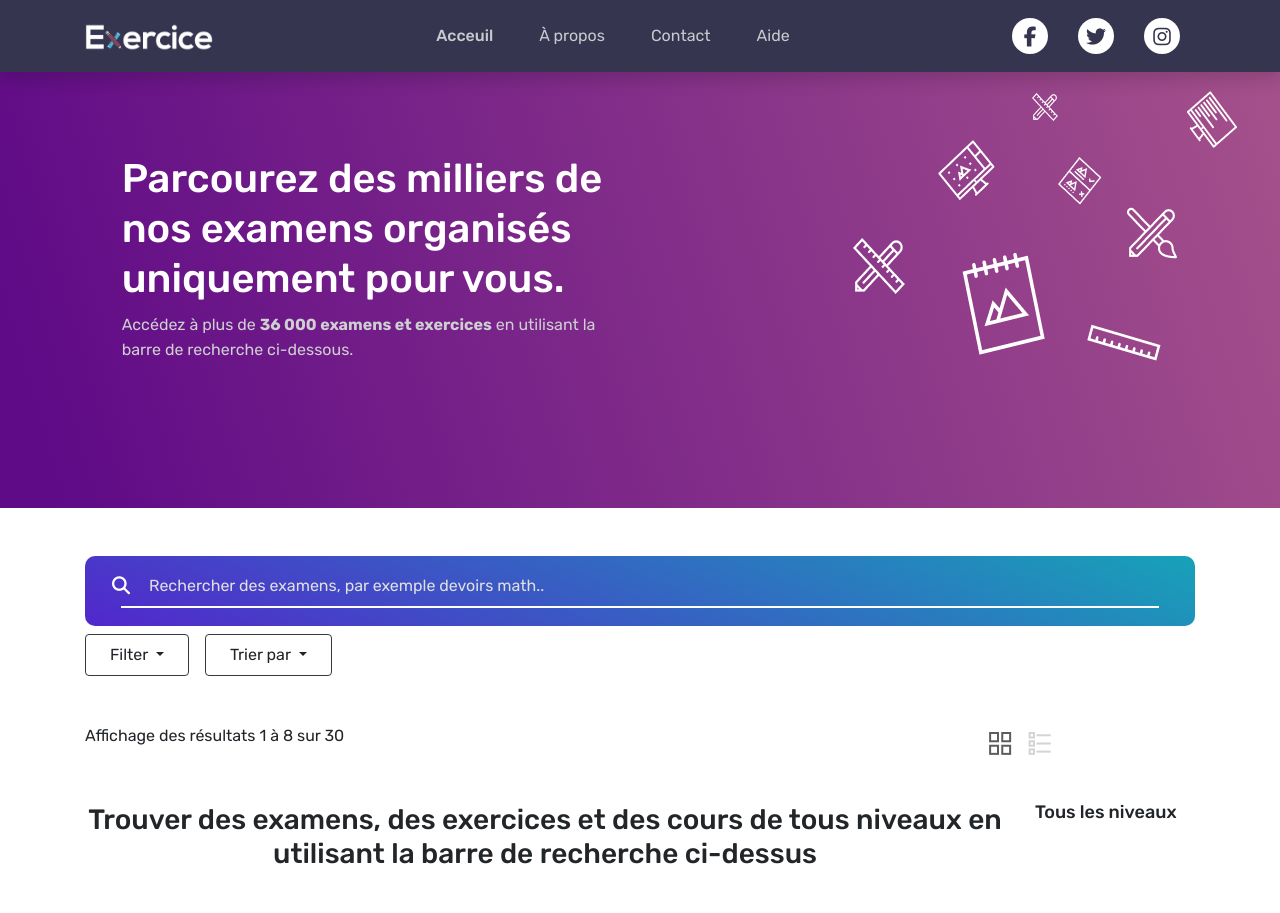
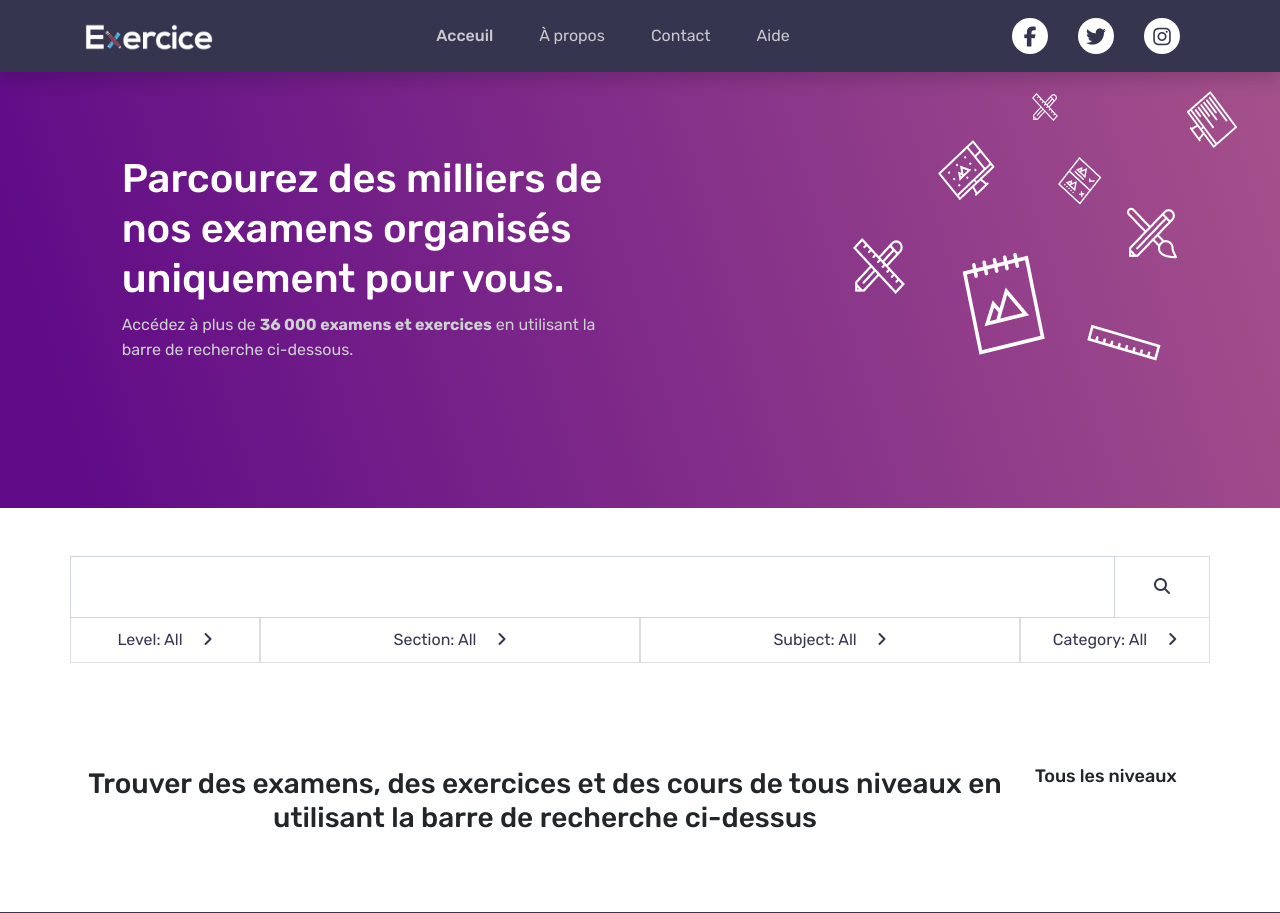
Before and after one commit to a-araari/exam, a Django app: page /search/ in a window 1280 px wide. Shown: the top 913 px of the page. Run offline with Django 3.2, Linux system fonts and the light colour scheme; data that the repository does not hold is empty; some libraries are stand-ins or nearby versions.

Commit message:
Add categoriesing to search

```diff
--- /dev/null
+++ b/home/static/home/css/search-input.css
@@ -0,0 +1,34 @@
+.search-container {
+
+}
+.search-container .dropdown-toggle::after {
+    display: none !important;
+}
+.search-container input:focus,
+.search-container .form-control:focus{
+    box-shadow: none;
+    border-color: #35354F;
+}
+.search-container .btn-outline-purple-1 {
+    background-color: #FFFFFF00;
+    color: #35354F;
+    border-color: #ddd;
+    border-radius: 0!important;
+    box-shadow: none!important;
+    padding-right: 0!important;
+    padding-left: 0!important;
+}
+.search-container .btn-outline-purple-1:hover  {
+    background-color: #35354F;
+    border-color: #35354F;
+    color: #FFFFFF;
+}
+.search-container .dropdown-item {
+    background-color: white;
+    color: var(--dark);
+    cursor: pointer;
+}
+.search-container .dropdown-item:hover {
+    background-color: #35354F;
+    color: var(--white);
+}
--- /dev/null
+++ b/home/static/home/js/search-input.js
@@ -0,0 +1,124 @@
+/* Required variables: ajaxLevelSubjectsURL, ajaxLevelSectionsURL, ajaxSectionSubjectsURL */
+level = 'level'
+section = 'section'
+subject = 'subject'
+category = 'category'
+
+
+function levelSelect(item) {
+    level_slug = selectOption(item, level)
+    updateSections(level_slug)
+    updateSubjectsByLevel(level_slug)
+    setDefaultOption(section)
+    setDefaultOption(subject)
+}
+
+function sectionSelect(item) {
+    section_slug = selectOption(item, section)
+    updateSubjectsBySection(section_slug)
+    setDefaultOption(subject)
+}
+
+function subjectSelect(item) {
+    selectOption(item, subject)
+}
+
+function categorySelect(item) {
+    selectOption(item, category)
+}
+
+function selectOption(item, dropName) {
+    item = $(item)
+    item.addClass('active')
+
+    dropdownContainerString = '#' + dropName + '-dropdown-container'
+    container = $(dropdownContainerString)
+
+    if (container != null) {
+        buttonText = $(dropdownContainerString + ' button span')
+        buttonText.text(item.text())
+        hiddenInput = $('#' + dropName + '-hidden-input')
+        hiddenInput.val(item.data('slug'))
+    }
+
+    return item.data('slug')
+}
+
+function updateSections(level_slug) {
+    $.ajax({
+        url: ajaxLevelSectionsURL,
+        type: "GET",
+        data: {
+            'level': level_slug,
+        },
+        contentType: "application/json;charset=utf-8",
+        dataType: "json",
+        success: function(data) {
+            updateDropdownContent(section, data)
+        },
+        error: function(ts) {
+            $('#next-btn').attr('disabled', 'false')
+            console.log(ts);
+        }
+    })
+}
+
+function updateSubjectsByLevel(level_slug) {
+    $.ajax({
+        url: ajaxLevelSubjectsURL,
+        type: "GET",
+        data: {
+            'level': level_slug,
+        },
+        contentType: "application/json;charset=utf-8",
+        dataType: "json",
+        success: function(data) {
+            updateDropdownContent(subject, data)
+        },
+        error: function(ts) {
+            $('#next-btn').attr('disabled', 'false')
+            console.log(ts);
+        }
+    })
+}
+
+function updateSubjectsBySection(section_slug) {
+    $.ajax({
+        url: ajaxSectionSubjectsURL,
+        type: "GET",
+        data: {
+            'section': section_slug,
+        },
+        contentType: "application/json;charset=utf-8",
+        dataType: "json",
+        success: function(data) {
+            updateDropdownContent(subject, data)
+        },
+        error: function(ts) {
+            $('#next-btn').attr('disabled', 'false')
+            console.log(ts);
+        }
+    })
+}
+
+function setDefaultOption(dropName){
+    selectOption($('#' + dropName + '-default-dropdown-item')[0], dropName)
+}
+
+function updateDropdownContent(dropName, data) {
+    dropMenuString = '#' + dropName + '-dropdown-container' + ' .dropdown-menu'
+    dropMenu = $(dropMenuString)
+
+    if (dropMenu != null) {
+        options = $(dropMenuString + ' li:not("#' + dropName + '-default-dropdown-item")')
+        options.remove()
+            console.log(data.length)
+
+        for (var row in data) {
+            dropMenu.append(
+                '<li class="dropdown-item" onclick="' + dropName + 'Select(this)" data-slug="' + data[row]['slug'] + '">' + data[row]['name'] + '</li>'
+            )
+            console.log(row)
+        }
+    }
+}
--- /dev/null
+++ b/home/templates/home/search-input.html
@@ -0,0 +1,95 @@
+{# Must load home/static/css/search-input.css #}
+{# Must load home/static/js/search-input.js #}
+
+{# Required Variables: levels, sections, subjects and categories #}
+
+{% load i18n %}
+
+
+<div class="search-container justify-content-center">
+    <div class="row mt-5 mb-0">
+        <div class="col-10 col-md-11 pl-1 pl-md-0 pr-0" style="margin-right: 1px;">
+            <input type="text" name="q" class="form-control rounded-0 pr-4" style="padding: 30px 10px;" aria-label="Text input with dropdown button">
+        </div>
+
+        <div class="col-2 col-md-1 w-100 pr-1 pr-md-0 pl-0 input-group-append">
+            <button class="btn w-100 px-0 btn-outline-purple-1 rounded-0 border-left-0 px-4 w-100 text-center" id="basic-addon2"><i class="fa fa-search"></i></button>
+        </div>
+    </div>
+
+    <div class="row mb-5 mt-0 px-1 px-md-0">
+
+
+        <div id="level-dropdown-container" class="col-12 col-md-4 col-lg-2 px-0 mx-0 w-100 input-group-prepend">
+            <input id="level-hidden-input" type="hidden" name="level" value="all">
+
+            <button class="border-top-0 w-100 shadow-none btn btn-outline-purple-1 dropdown-toggle" style="padding: 10px 10px;" type="button" data-toggle="dropdown" aria-haspopup="true" aria-expanded="false">
+                <span>{% trans "Level: " %} {% trans "All" %}</span>
+                <i class="fa fa-angle-right ml-3"></i>
+            </button>
+
+            <ul class="dropdown-menu pre-scrollable w-100 ">
+                <li id="level-default-dropdown-item" class="dropdown-item" data-slug="all" onclick="levelSelect(this)">{% trans "Level: " %} {% trans "All" %}</li>
+                <div role="separator" class="dropdown-divider"></div>
+                {% for level in levels %}
+                    <li class="dropdown-item" onclick="levelSelect(this)" data-slug="{{ level.slug }}">{{ level.name }}</li>
+                {% endfor %}
+            </ul>
+        </div>
+
+
+        <div id="section-dropdown-container" class="col-12 col-md-8 col-lg-4 px-0 m-0 w-100 input-group-prepend">
+            <input id="section-hidden-input" type="hidden" name="section" value="all">
+
+            <button class="border-top-0 w-100 shadow-none btn btn-outline-purple-1 dropdown-toggle" style="padding: 10px 10px;" type="button" data-toggle="dropdown" aria-haspopup="true" aria-expanded="false">
+                <span>{% trans "Section: " %} {% trans "All" %}</span>
+                <i class="fa fa-angle-right ml-3"></i>
+            </button>
+
+            <ul class="dropdown-menu pre-scrollable w-100 ">
+                <li id="section-default-dropdown-item" class="dropdown-item" data-slug="all" onclick="sectionSelect(this)">{% trans "Section: " %} {% trans "All" %}</li>
+                <div role="separator" class="dropdown-divider"></div>
+                {% for section in sections %}
+                    <li class="dropdown-item" onclick="sectionSelect(this)" data-slug="{{ section.slug }}">{{ section.name }}</li>
+                {% endfor %}
+            </ul>
+        </div>
+
+
+        <div id="subject-dropdown-container" class="col-12 col-md-8 col-lg-4 px-0 mx-0 w-100 input-group-prepend">
+            <input id="subject-hidden-input" type="hidden" name="subject" value="all">
+
+            <button class="border-top-0 w-100 shadow-none btn btn-outline-purple-1 dropdown-toggle" style="padding: 10px 10px;" type="button" data-toggle="dropdown" aria-haspopup="true" aria-expanded="false">
+                <span>{% trans "Subject: " %} {% trans "All" %}</span>
+                <i class="fa fa-angle-right ml-3"></i>
+            </button>
+
+            <ul class="dropdown-menu pre-scrollable w-100 ">
+                <li id="subject-default-dropdown-item" class="dropdown-item" data-slug="all" onclick="subjectSelect(this)">{% trans "Subject: " %} {% trans "All" %}</li>
+                <div role="separator" class="dropdown-divider"></div>
+                {% for subject in subjects %}
+                    <li class="dropdown-item" onclick="subjectSelect(this)" data-slug="{{ subject.slug }}">{{ subject.name }}</li>
+                {% endfor %}
+            </ul>
+        </div>
+
+
+        <div id="category-dropdown-container" class="col-12 col-md-4 col-lg-2 px-0 mx-0 w-100 input-group-prepend">
+            <input id="category-hidden-input" type="hidden" name="category" value="all">
+
+            <button class="border-top-0 w-100 shadow-lg-none btn btn-outline-purple-1 dropdown-toggle" style="padding: 10px 10px;" type="button" data-toggle="dropdown" aria-haspopup="true" aria-expanded="false">
+                <span>{% trans "Category: " %} {% trans "All" %}</span>
+                <i class="fa fa-angle-right ml-3"></i>
+            </button>
+
+            <ul class="dropdown-menu pre-scrollable w-100 ">
+                <li id="category-default-dropdown-item" class="dropdown-item" data-slug="all" onclick="categorySelect(this)">{% trans "Category: " %} {% trans "All" %}</li>
+                <div role="separator" class="dropdown-divider"></div>
+                {% for category in categories %}
+                    <li class="dropdown-item" onclick="categorySelect(this)" data-slug="{{ category.slug }}">{{ category.name }}</li>
+                {% endfor %}
+            </ul>
+        </div>
+
+    </div>
+</div>
--- a/home/templates/home/search.html
+++ b/home/templates/home/search.html
@@ -7,6 +7,7 @@
 
 {% block extra_head %}
     <link rel="stylesheet" type="text/css" href="{% static "home/css/search-styles.css" %}">
+    <link rel="stylesheet" type="text/css" href="{% static "home/css/search-input.css" %}">
 {% endblock extra_head %}
 
 
@@ -29,43 +30,16 @@
     </div>
 </div>
 
+<form action="{% url 'home:search' %}" method="GET">
     <div class="container">
-    <form action="{% url 'home:search' %}" method="GET">
         <div class="row">
             <!-- Search bar -->
             <div class="col-12 mb-2">
-                <div class="search-bar mt-4 mt-lg-5">
-                    <input class="search-input" type="text" name="q" value="{{ query|default:'' }}" placeholder="{% translate 'Rechercher des examens, par exemple devoirs math' %}..">
-                    <button type="submit" class="search-icon"><i class="fas fa-search"></i></button>
-                    <hr class="mt-0 bg-white w-90">
-                </div>
-            </div>
-
-            <!-- Filter dropdowns -->
-            <div class="col-12 d-flex mb-5">
-                <!-- Filter -->
-                <div class="dropdown mr-3">
-                    <button class="btn bg-white border-1 border-dark dropdown-toggle px-4 py-2" type="button" id="dropdownMenu2" data-toggle="dropdown" aria-haspopup="true" aria-expanded="false">
-                        {% trans "Filter" %}
-                    </button>
-                    <div class="dropdown-menu" aria-labelledby="dropdownMenu2">
-                        <button class="dropdown-item" type="button">----------</button>
-                    </div>
-                </div>
-
-                <!-- Sort by -->
-                <div class="dropdown">
-                    <button class="btn bg-white border-1 border-dark dropdown-toggle px-4 py-2" type="button" id="dropdownMenu2" data-toggle="dropdown" aria-haspopup="true" aria-expanded="false">
-                        {% trans "Trier par" %}
-                    </button>
-                    <div class="dropdown-menu" aria-labelledby="dropdownMenu2">
-                        <button class="dropdown-item" type="button">----------</button>
-                    </div>
-                </div>
-
+                {% include "./search-input.html" %}
             </div>
 
             <!-- Result stats -->
+            {% if pdfs %}
                 <div class="col-12 col-md-8">
                     {% trans "Affichage des résultats 1 à 8 sur 30" %}
                 </div>
@@ -75,10 +49,11 @@
                     <img class="mr-3" src="{% static "images/icons/grid-interface.png" %}" width="23px" height="23px">
                     <img class="disabled" src="{% static "images/icons/bullet-list.png" %}" width="23px" height="23px">
                 </div>
+            {% endif %}
 
         </div>
+    </div>
 </form>
-</div>
 
 <!-- Results -->
 <div class="container mt-5">
@@ -202,3 +177,14 @@
 </div>
 
 {% endblock content %}
+
+
+{% block extra_body %}
+    <script type="text/javascript">
+        ajaxLevelSubjectsURL = "{% url 'pdfs:ajax-level-subjects' %}";
+        ajaxLevelSectionsURL = "{% url 'pdfs:ajax-level-sections' %}";
+        ajaxSectionSubjectsURL = "{% url 'pdfs:ajax-section-subjects' %}";
+    </script>
+
+    <script type="text/javascript" src="{% static "home/js/search-input.js" %}"></script>
+{% endblock extra_body %}
--- a/home/views.py
+++ b/home/views.py
@@ -4,8 +4,11 @@ from django.shortcuts import render
 from django.utils.translation import gettext as _
 from django.core.paginator import Paginator, EmptyPage, PageNotAnInteger
 from pdfs.models import (
+    PDF,
     Level,
-    PDF,
+    Section,
+    Subject,
+    Category,
 )
 
 
@@ -21,6 +24,11 @@ def index(request):
 
 
 def search(request):
+    levels = Level.objects.all()
+    sections = Section.objects.exclude(slug='tout')
+    subjects = Subject.objects.all()
+    categories = Category.objects.all()
+
     pdfs = None
     q = request.GET.get('q')
     encoded_query = urllib.parse.urlencode({'q': q})
@@ -33,10 +41,7 @@ def search(request):
     if q:
         title = _('Searching for: ') + q
 
-        pdfs = PDF.objects.search(query=q)
-
-        for pdf in pdfs:
-            print(pdf.title)
+        pdfs = PDF.objects.filter(title__icontains=q) # search(query=q)
 
         paginator = Paginator(pdfs, max_pdfs_per_page)
         try:
@@ -48,6 +53,10 @@ def search(request):
 
     context = {
         'level_manager': level_manager,
+        'categories': categories,
+        'sections': sections,
+        'subjects': subjects,
+        'levels': levels,
         'title': title,
         'pdfs': pdfs,
         'query': q,
--- a/pdfs/models.py
+++ b/pdfs/models.py
@@ -122,6 +122,9 @@ class Section(models.Model):
 
     def get_name(self):
         return f"{_('Section')} {self.name}"
+
+    def get_subjects(self):
+        return self.subjects
 
 
 class Level(models.Model):
--- a/pdfs/urls.py
+++ b/pdfs/urls.py
@@ -1,6 +1,10 @@
 from django.urls import path
 
 from pdfs.views import (
+    get_section_subjects,
+    get_level_subjects,
+    get_level_sections,
+
     devoir_detail,
     devoir_pdf_detail,
     devoir_html_detail,
@@ -42,6 +46,10 @@ Understand by examples:
 """
 
 urlpatterns = [
+    path('ajax/level/subjects/', get_level_subjects, name='ajax-level-subjects'),
+    path('ajax/level/sections/', get_level_sections, name='ajax-level-sections'),
+    path('ajax/section/subjects/', get_section_subjects, name='ajax-section-subjects'),
+
     path('devoir/<str:pdf_slug>/', devoir_detail, name='devoir-detail'),
     path('devoir/<str:pdf_slug>/pdf/', devoir_pdf_detail, name='devoir-pdf-detail'),
     path('devoir/<str:pdf_slug>/html/', devoir_html_detail, name='devoir-html-detail'),
```
Also changed, not shown: pdfs/views.py (+62 -0 lines). Lines whose indentation alone changed are shown as unchanged.
